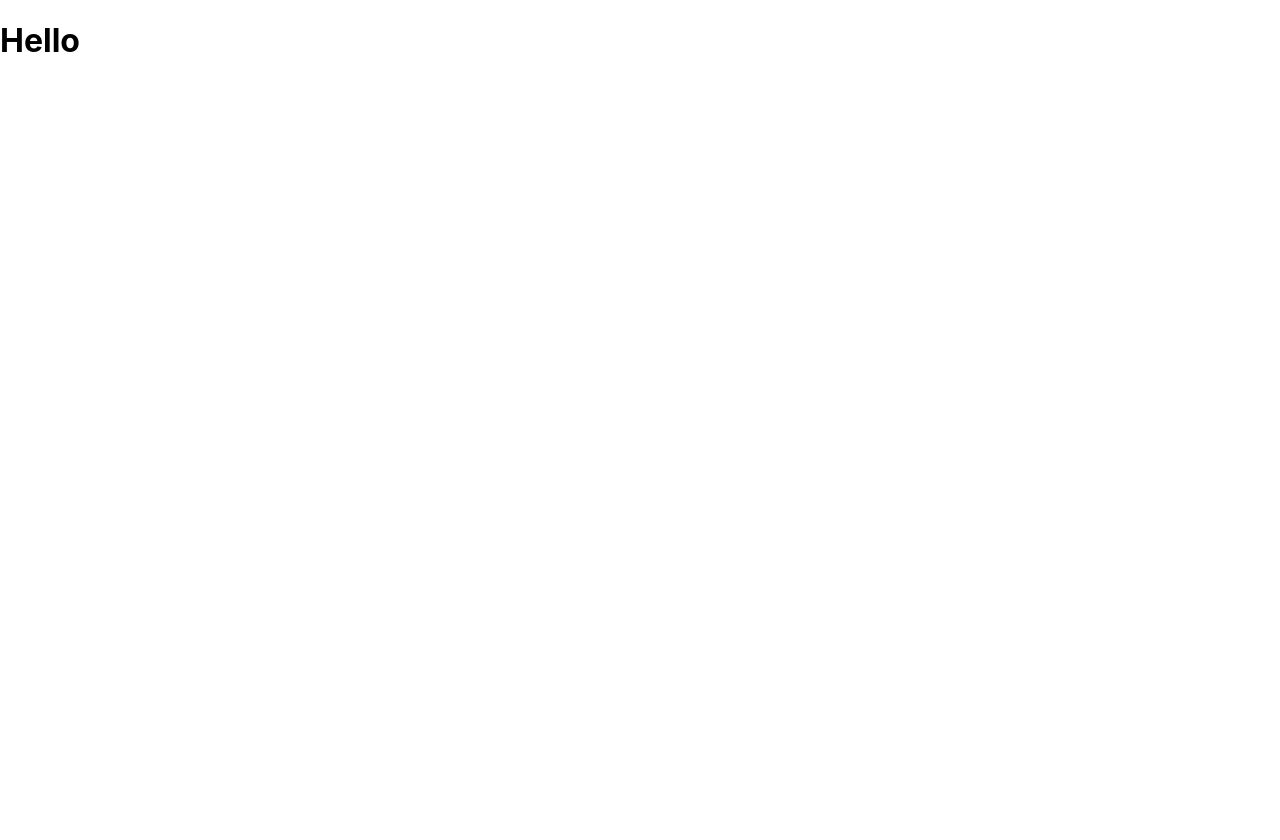
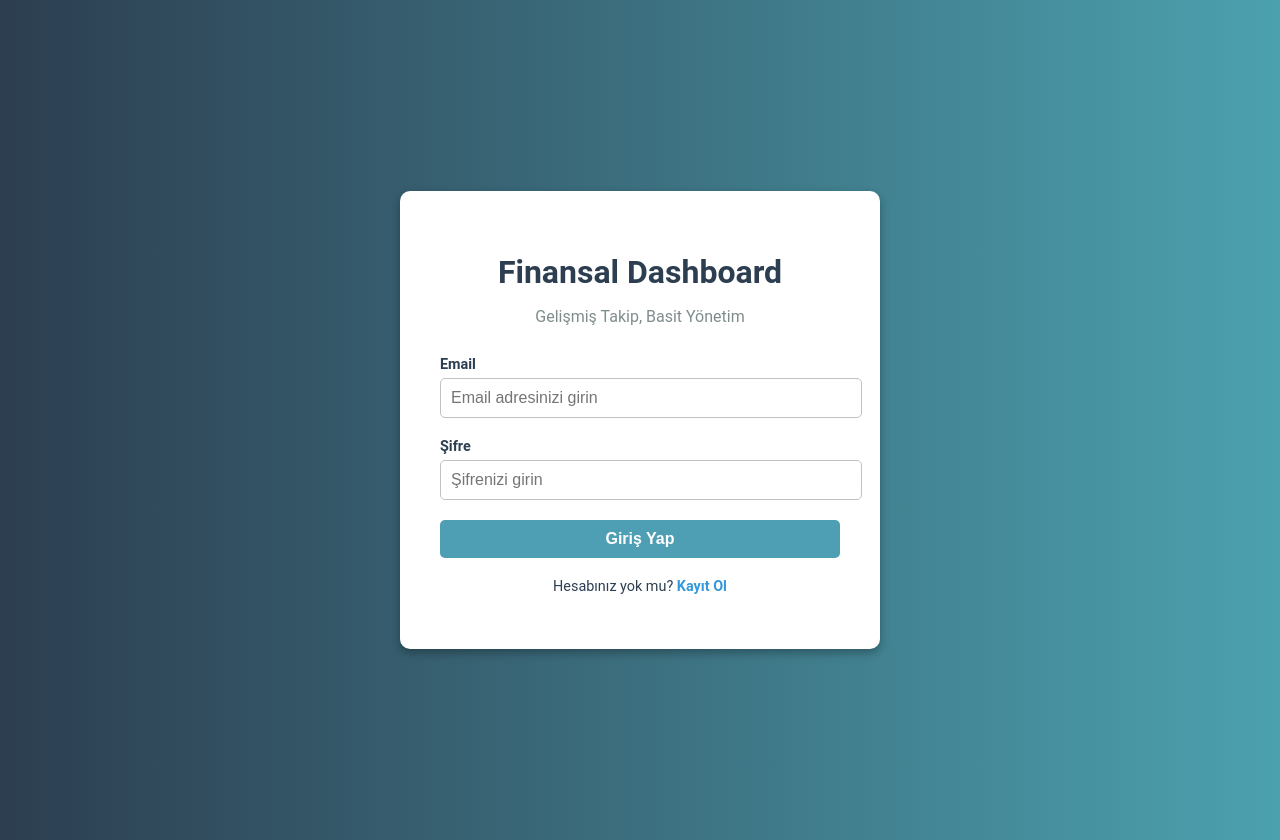
Before and after one commit to Efe-Eroglu/financial-dashboard, a React (Create React App) app: page / in a window 1280 px wide. Before the commit the page ends 800 px from the top, so only its background shows below. Built offline with nearby package versions, Linux system fonts and the light colour scheme; no server answers.

Commit message:
Api configuration

```diff
--- a/package.json
+++ b/package.json
@@ -6,8 +6,10 @@
     "@testing-library/jest-dom": "^5.17.0",
     "@testing-library/react": "^13.4.0",
     "@testing-library/user-event": "^13.5.0",
+    "axios": "^1.7.7",
     "react": "^18.3.1",
     "react-dom": "^18.3.1",
+    "react-router-dom": "^7.0.1",
     "react-scripts": "5.0.1",
     "web-vitals": "^2.1.4"
   },
--- a/src/App.js
+++ b/src/App.js
@@ -1,9 +1,19 @@
-function App() {
+import React from "react";
+import { BrowserRouter as Router, Route, Routes } from "react-router-dom";
+import Login from "./pages/Login";
+
+const App = () => {
   return (
-    <>
-      <h1>Hello</h1>
-    </>
+    <Router>
+      <Routes>
+        <Route path="/" element={<Login />} />
+        <Route
+          path="*"
+          element={<h1 style={{ textAlign: "center" }}>404: Page Not Found</h1>}
+        />
+      </Routes>
+    </Router>
   );
-}
+};
 
 export default App;
--- a/src/index.css
+++ b/src/index.css
@@ -11,3 +11,11 @@ code {
   font-family: source-code-pro, Menlo, Monaco, Consolas, 'Courier New',
     monospace;
 }
+
+html{
+  scroll-behavior: smooth;
+}
+
+html::-webkit-scrollbar{
+  display: none;
+}
--- /dev/null
+++ b/src/pages/Login.js
@@ -0,0 +1,70 @@
+import React, { useState } from "react";
+import "../styles/login.css";
+import { useNavigate } from "react-router-dom";
+import { login } from "../services/authService";
+
+const Login = () => {
+  const [email, setEmail] = useState("");
+  const [password, setPassword] = useState("");
+  const [error, setError] = useState("");
+  const [loading, setLoading] = useState(false);
+
+  const navigate = useNavigate();
+
+  const handleLogin = async (e) => {
+    e.preventDefault();
+    setLoading(true);
+    setError("");
+
+    try {
+      await login(email, password);
+      navigate("/dashboard");
+    } catch (err) {
+      setError(err.message || "Login failed");
+    } finally {
+      setLoading(false);
+    }
+  };
+
+  return (
+    <div className="login-container">
+      <div className="login-box">
+        <h1 className="login-title">Finansal Dashboard</h1>
+        <p className="login-subtitle">Gelişmiş Takip, Basit Yönetim</p>
+        {error && <p className="login-error">{error}</p>}
+        <form className="login-form" onSubmit={handleLogin}>
+          <div className="form-group">
+            <label htmlFor="email">Email</label>
+            <input
+              type="email"
+              id="email"
+              placeholder="Email adresinizi girin"
+              value={email}
+              onChange={(e) => setEmail(e.target.value)}
+              required
+            />
+          </div>
+          <div className="form-group">
+            <label htmlFor="password">Şifre</label>
+            <input
+              type="password"
+              id="password"
+              placeholder="Şifrenizi girin"
+              value={password}
+              onChange={(e) => setPassword(e.target.value)}
+              required
+            />
+          </div>
+          <button type="submit" className="login-button" disabled={loading}>
+            {loading ? "Giriş Yapılıyor..." : "Giriş Yap"}
+          </button>
+        </form>
+        <p className="login-footer">
+          Hesabınız yok mu? <a href="/register">Kayıt Ol</a>
+        </p>
+      </div>
+    </div>
+  );
+};
+
+export default Login;
--- /dev/null
+++ b/src/services/apiClient.js
@@ -0,0 +1,35 @@
+import axios from "axios";
+
+const API_BASE_URL = "http://localhost:8080/";
+const API_TIMEOUT = process.env.REACT_APP_API_TIMEOUT;
+
+const apiClient = axios.create({
+  baseURL: API_BASE_URL,
+  timeout: parseInt(API_TIMEOUT, 10),
+  headers: {
+    "Content-Type": "application/json",
+  },
+});
+
+apiClient.interceptors.request.use(
+  (config) => {
+    const token = localStorage.getItem("token");
+    if (token) {
+      config.headers.Authorization = `Bearer ${token}`;
+    }
+    return config;
+  },
+  (error) => Promise.reject(error)
+);
+
+apiClient.interceptors.response.use(
+  (response) => response,
+  (error) => {
+    if (error.response) {
+      console.error("API Error:", error.response.data.message || error.message);
+    }
+    return Promise.reject(error);
+  }
+);
+
+export default apiClient;
--- /dev/null
+++ b/src/services/authHelper.js
@@ -0,0 +1,17 @@
+const TOKEN_KEY = "auth_token";
+
+export const setToken = (token) => {
+  localStorage.setItem(TOKEN_KEY, token);
+};
+
+export const getToken = () => {
+  return localStorage.getItem(TOKEN_KEY);
+};
+
+export const removeToken = () => {
+  localStorage.removeItem(TOKEN_KEY);
+};
+
+export const isAuthenticated = () => {
+  return !!getToken();
+};
--- /dev/null
+++ b/src/services/authService.js
@@ -0,0 +1,17 @@
+import apiClient from "./apiClient";
+import { setToken, removeToken } from "./authHelper";
+
+export const login = async (email, password) => {
+  try {
+    const response = await apiClient.post("/auth/login", { email, password });
+    const { token } = response.data;
+    setToken(token);
+    return response.data;
+  } catch (error) {
+    throw error.response?.data || { message: "An error occurred during login" };
+  }
+};
+
+export const logout = () => {
+  removeToken();
+};
--- /dev/null
+++ b/src/styles/login.css
@@ -0,0 +1,94 @@
+body {
+    font-family: 'Roboto', sans-serif;
+    margin: 0;
+    padding: 0;
+    background: linear-gradient(to right, #2c3e50, #4ca1af);
+    color: #ffffff;
+  }
+
+  .login-container {
+    display: flex;
+    justify-content: center;
+    align-items: center;
+    height: 100vh;
+    padding: 20px;
+  }
+
+  .login-box {
+    background-color: #ffffff;
+    padding: 40px;
+    border-radius: 10px;
+    box-shadow: 0 4px 10px rgba(0, 0, 0, 0.3);
+    width: 100%;
+    max-width: 400px;
+    text-align: center;
+    color: #2c3e50;
+  }
+
+  .login-title {
+    font-size: 2rem;
+    font-weight: bold;
+    margin-bottom: 10px;
+  }
+
+  .login-subtitle {
+    font-size: 1rem;
+    color: #7f8c8d;
+    margin-bottom: 30px;
+  }
+
+  .login-form {
+    display: flex;
+    flex-direction: column;
+    gap: 20px;
+  }
+
+  .form-group {
+    text-align: left;
+  }
+
+  .form-group label {
+    font-size: 0.9rem;
+    font-weight: bold;
+    margin-bottom: 5px;
+    display: block;
+  }
+
+  .form-group input {
+    width: 100%;
+    padding: 10px;
+    border: 1px solid #bdc3c7;
+    border-radius: 5px;
+    font-size: 1rem;
+  }
+
+  .login-button {
+    background-color: #4e9eb4;
+    color: #ffffff;
+    border: none;
+    border-radius: 5px;
+    padding: 10px;
+    font-size: 1rem;
+    font-weight: bold;
+    cursor: pointer;
+    transition: background-color 0.5s ease;
+  }
+
+  .login-button:hover {
+    background-color: #3F7888;
+  }
+
+  .login-footer {
+    font-size: 0.9rem;
+    margin-top: 20px;
+  }
+
+  .login-footer a {
+    color: #3498db;
+    text-decoration: none;
+    font-weight: bold;
+  }
+
+  .login-footer a:hover {
+    text-decoration: underline;
+  }
```
Also changed, not shown: 2 other files (tests, documents, lock files or other folders).
